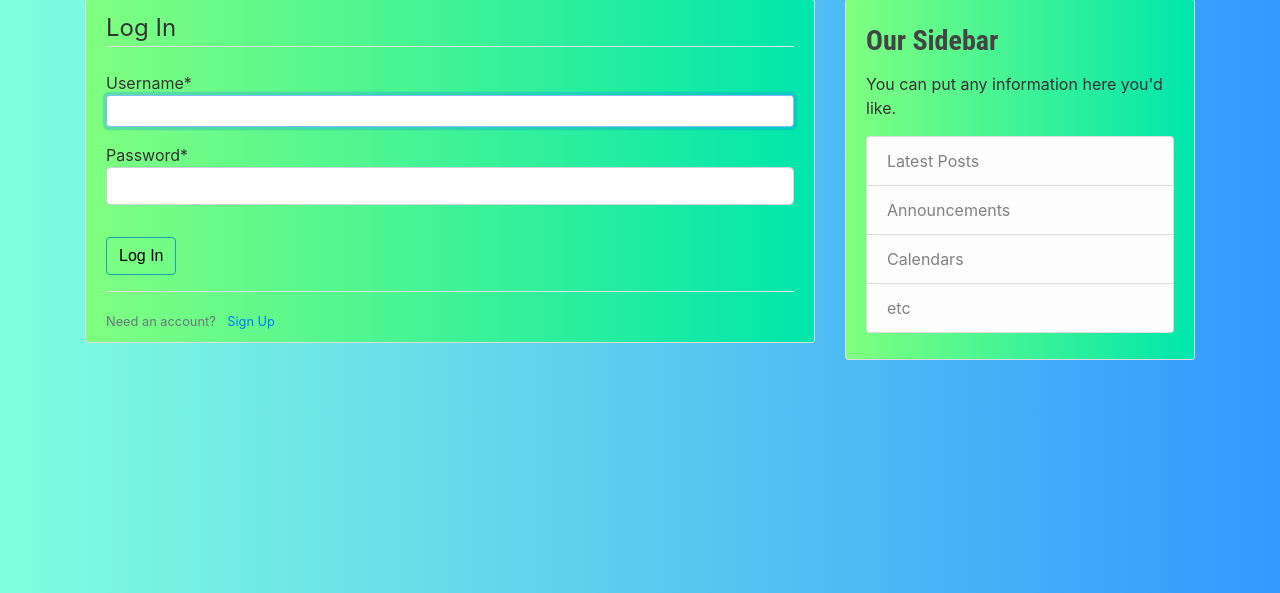
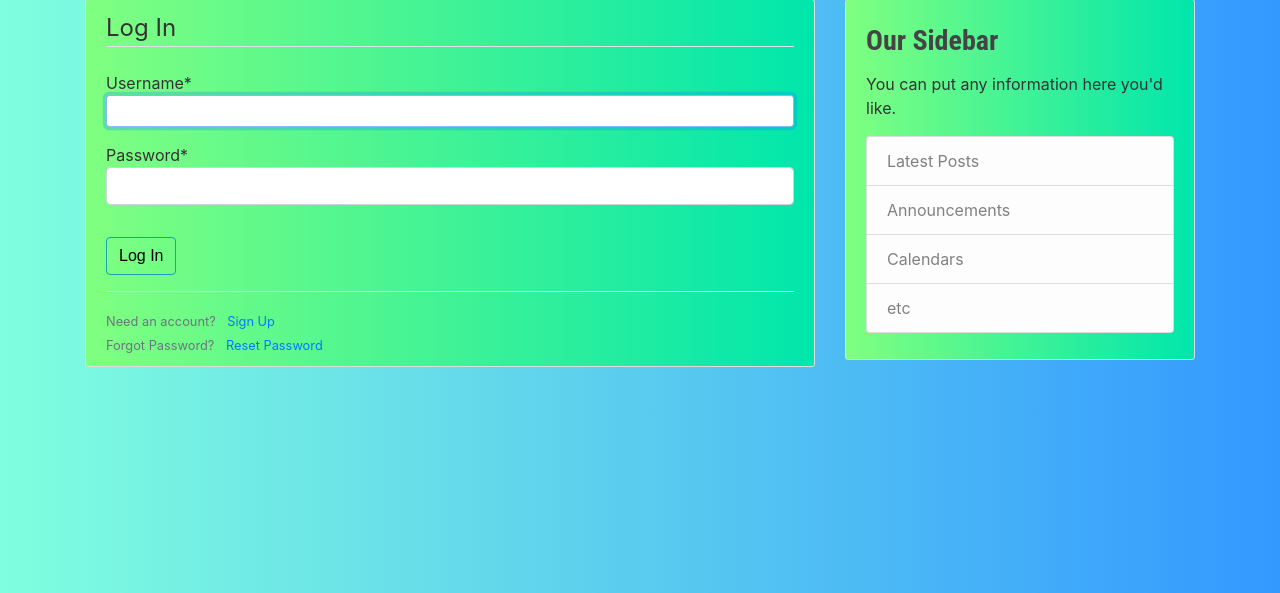
Before and after one commit to deepak2431/djangoBlog, a Django app: page /login/ in a window 1280 px wide. Shown: the part 99-692 px from the top of the page. Run offline with Django 3.2, Linux system fonts and the light colour scheme; some libraries are stand-ins or nearby versions.

Commit message:
add reset pass in login page

```diff
--- a/user/templates/user/login.html
+++ b/user/templates/user/login.html
@@ -17,5 +17,9 @@
                 Need an account? <a class="ml-2" href="{% url 'register' %}">Sign Up</a>
             </small>
         </div>
+            <small class="text-muted">
+                Forgot Password? <a class="ml-2" href="{% url 'password_reset' %}">Reset Password</a>
+            </small>
+
     </div>
 {% endblock content %}
```
